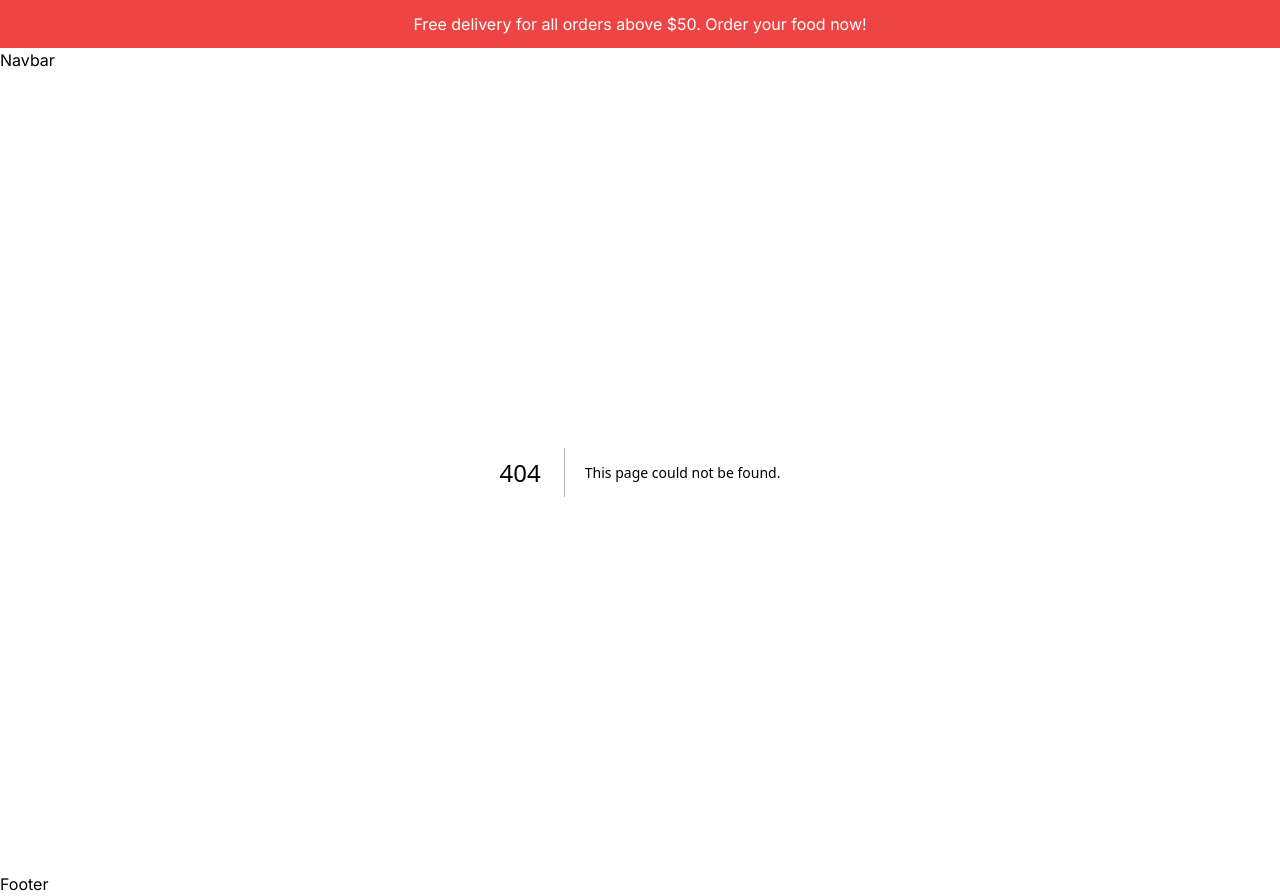
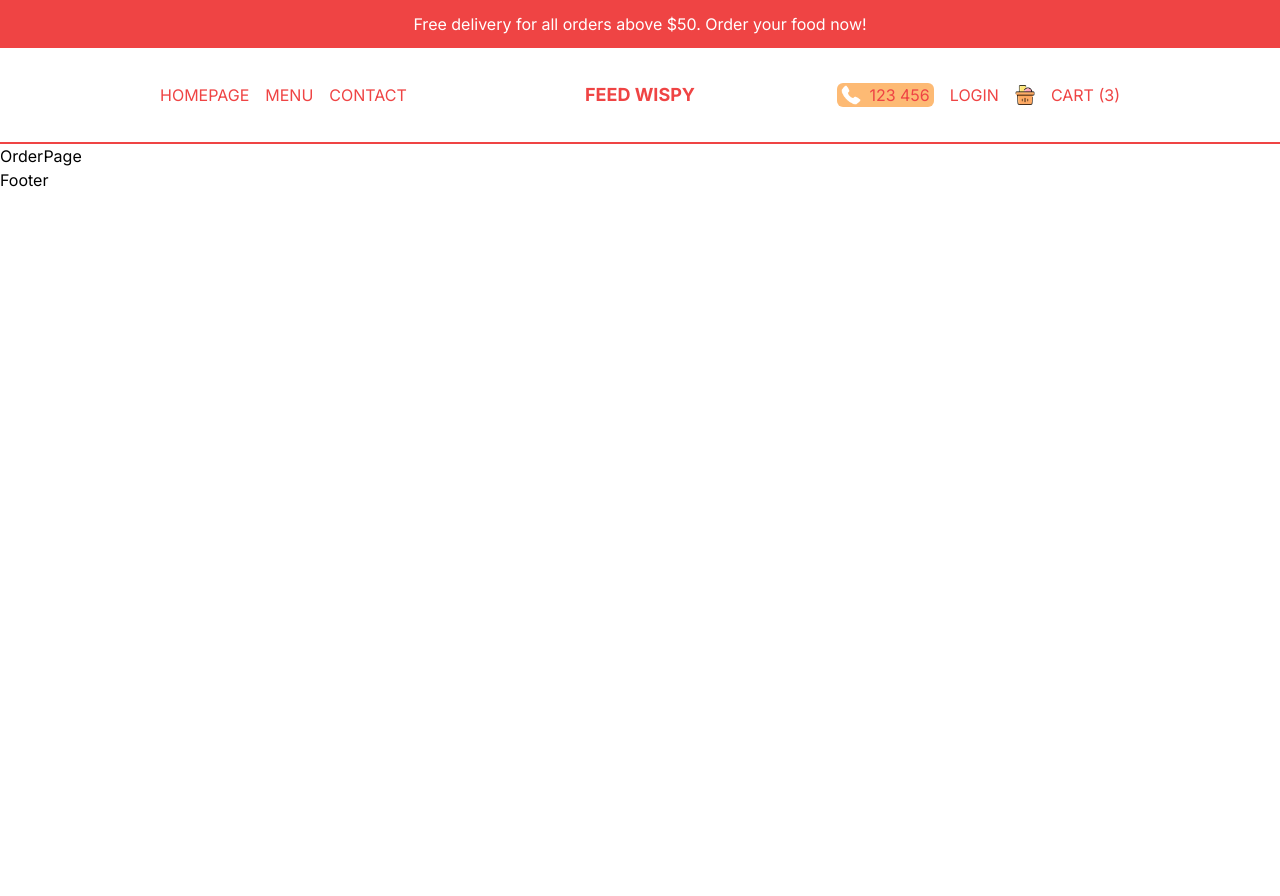
Before and after one commit to tunde-james/feed-wispy, a Next.js app: page /orders in a window 1280 px wide. Before the commit this address had no page. After the commit the page ends 800 px from the top, so only its background shows below. Built offline with nearby package versions, Linux system fonts and the light colour scheme.

Commit message:
Implement the navigation design

```diff
--- a/package.json
+++ b/package.json
@@ -9,7 +9,7 @@
     "lint": "next lint"
   },
   "dependencies": {
-    "next": "latest",
+    "next": "^13.5.3",
     "react": "latest",
     "react-dom": "latest"
   },
--- a/src/app/globals.css
+++ b/src/app/globals.css
@@ -1,3 +1,15 @@
 @tailwind base;
 @tailwind components;
 @tailwind utilities;
+
+.hamburger .bar:nth-child(2) {
+  opacity: 0;
+}
+
+.hamburger .bar:nth-child(1) {
+  transform: translateY(8px) rotate(-45deg);
+}
+
+.hamburger .bar:nth-child(3) {
+  transform: translateY(-8px) rotate(45deg);
+}
--- a/src/app/order/page.tsx
+++ /dev/null
@@ -1,7 +0,0 @@
-import React from 'react';
-
-function OrderPage() {
-  return <div>OrderPage</div>;
-}
-
-export default OrderPage;
--- /dev/null
+++ b/src/app/orders/page.tsx
@@ -0,0 +1,5 @@
+function OrdersPage() {
+  return <div>OrderPage</div>;
+}
+
+export default OrdersPage;
--- /dev/null
+++ b/src/components/CartIcon.tsx
@@ -0,0 +1,14 @@
+import Image from "next/image";
+
+function CartIcon() {
+  return (
+    <div className="flex items-center gap-4">
+      <div className="relative h-8 w-8 md:h-5 md:w-5">
+        <Image src="/images/cart.png" alt="" fill />
+      </div>
+      <span>Cart (3)</span>
+    </div>
+  );
+}
+
+export default CartIcon;
--- /dev/null
+++ b/src/components/Menu.tsx
@@ -0,0 +1,54 @@
+"use client";
+
+import React, { useState } from "react";
+import Image from "next/image";
+import Link from "next/link";
+import CartIcon from "./CartIcon";
+
+const links = [
+  { id: 1, title: "Homepage", url: "/" },
+  { id: 2, title: "Menu", url: "/menu" },
+  { id: 3, title: "Working Hours", url: "/" },
+  { id: 4, title: "Contact", url: "/" },
+];
+
+const Menu = () => {
+  const [isOpen, setOpen] = useState(false);
+
+  // TEMPORARY
+  const user = false;
+
+  return (
+    <div>
+      <Image
+        src={isOpen ? "/images/close.png" : "/images/open.png"}
+        alt=""
+        width={20}
+        height={20}
+        onClick={() => setOpen(!isOpen)}
+        className="cursor-pointer"
+      />
+      {isOpen && (
+        <ul className="absolute left-0 top-24 z-10 flex h-[calc(100vh-6rem)] w-full flex-col items-center justify-center gap-8 bg-red-500 text-3xl text-white">
+          {links.map((item) => (
+            <li key={item.id} onClick={() => setOpen(!isOpen)}>
+              <Link href={item.url}>{item.title}</Link>
+            </li>
+          ))}
+
+          <Link
+            href={user ? "/orders" : "login"}
+            onClick={() => setOpen(!isOpen)}
+          >
+            {user ? "Orders" : "Login"}
+          </Link>
+          <Link href="/cart" onClick={() => setOpen(!isOpen)}>
+            <CartIcon />
+          </Link>
+        </ul>
+      )}
+    </div>
+  );
+};
+
+export default Menu;
--- /dev/null
+++ b/src/components/Menu2.tsx
@@ -0,0 +1,63 @@
+"use client";
+
+import { useState } from "react";
+
+function Menu2() {
+  // adding the states
+  const [isActive, setIsActive] = useState(false);
+
+  //add the active class
+  const toggleActiveClass = () => {
+    setIsActive(!isActive);
+  };
+
+  //clean up function to remove the active class
+  //   const toggleActiveClass = () => {
+  //     setIsActive(false);
+  //   };
+
+  return (
+    <nav className="relative flex items-center justify-between gap-4 p-4 ">
+      {/* logo */}
+      <a href="#home" className="text-red-500">
+        Dev.{" "}
+      </a>
+
+      {isActive && (
+        <ul className="absolute left-[-100%] top-[70px] flex min-h-[70] flex-col items-center justify-between gap-10 md:flex-row">
+          <li onClick={toggleActiveClass}>
+            <a href="#home" className="navLink">
+              Home
+            </a>
+          </li>
+          <li onClick={toggleActiveClass}>
+            <a href="#home" className="navLink">
+              Catalog
+            </a>
+          </li>
+          <li onClick={toggleActiveClass}>
+            <a href="#home" className="navLink">
+              All products
+            </a>
+          </li>
+          <li onClick={toggleActiveClass}>
+            <a href="#home" className="navLink">
+              Contact
+            </a>
+          </li>
+        </ul>
+      )}
+
+      <div
+        className="hamburger block cursor-pointer"
+        onClick={toggleActiveClass}
+      >
+        <span className="bar m-1 block h-1 w-5 bg-red-500 duration-75"></span>
+        <span className="bar m-1 block h-1 w-5 bg-red-500 duration-75"></span>
+        <span className="bar m-1 block h-1 w-5 bg-red-500 duration-75"></span>
+      </div>
+    </nav>
+  );
+}
+
+export default Menu2;
--- a/src/components/Navbar.tsx
+++ b/src/components/Navbar.tsx
@@ -1,5 +1,45 @@
+import Link from "next/link";
+import Menu from "./Menu";
+import CartIcon from "./CartIcon";
+import Image from "next/image";
+
 function Navbar() {
-  return <div>Navbar</div>;
+  const user: boolean = false;
+
+  return (
+    <nav className="flex h-12 items-center justify-between border-b-2 border-b-red-500 p-4 uppercase text-red-500 md:h-24 lg:px-20 xl:px-40">
+      {/* Left Links */}
+      <div className="hidden flex-1 gap-4 md:flex">
+        <Link href="/">Homepage</Link>
+        <Link href="/menu">Menu</Link>
+        <Link href="/">Contact</Link>
+      </div>
+
+      {/* Logo */}
+      <div className="flex-1 text-lg md:text-center md:font-bold">
+        <Link href="/">Feed Wispy</Link>
+      </div>
+
+      {/* MOBILE MENU */}
+      <div className="md:hidden">
+        <Menu />
+      </div>
+
+      {/* Right Links */}
+      <div className="hidden flex-1 items-center justify-end gap-4 md:flex">
+        <div className="right-2 top-3 flex cursor-pointer items-center gap-2 rounded-md bg-orange-300 px-1 md:absolute lg:static">
+          <Image src="/images/phone.png" alt="" width={20} height={20} />
+          <span>123 456</span>
+        </div>
+        {!user ? (
+          <Link href="/login">Login</Link>
+        ) : (
+          <Link href="/order">Menu</Link>
+        )}
+        <CartIcon />
+      </div>
+    </nav>
+  );
 }
 
 export default Navbar;
```
Also changed, not shown: 1 other file (tests, documents, lock files or other folders).
